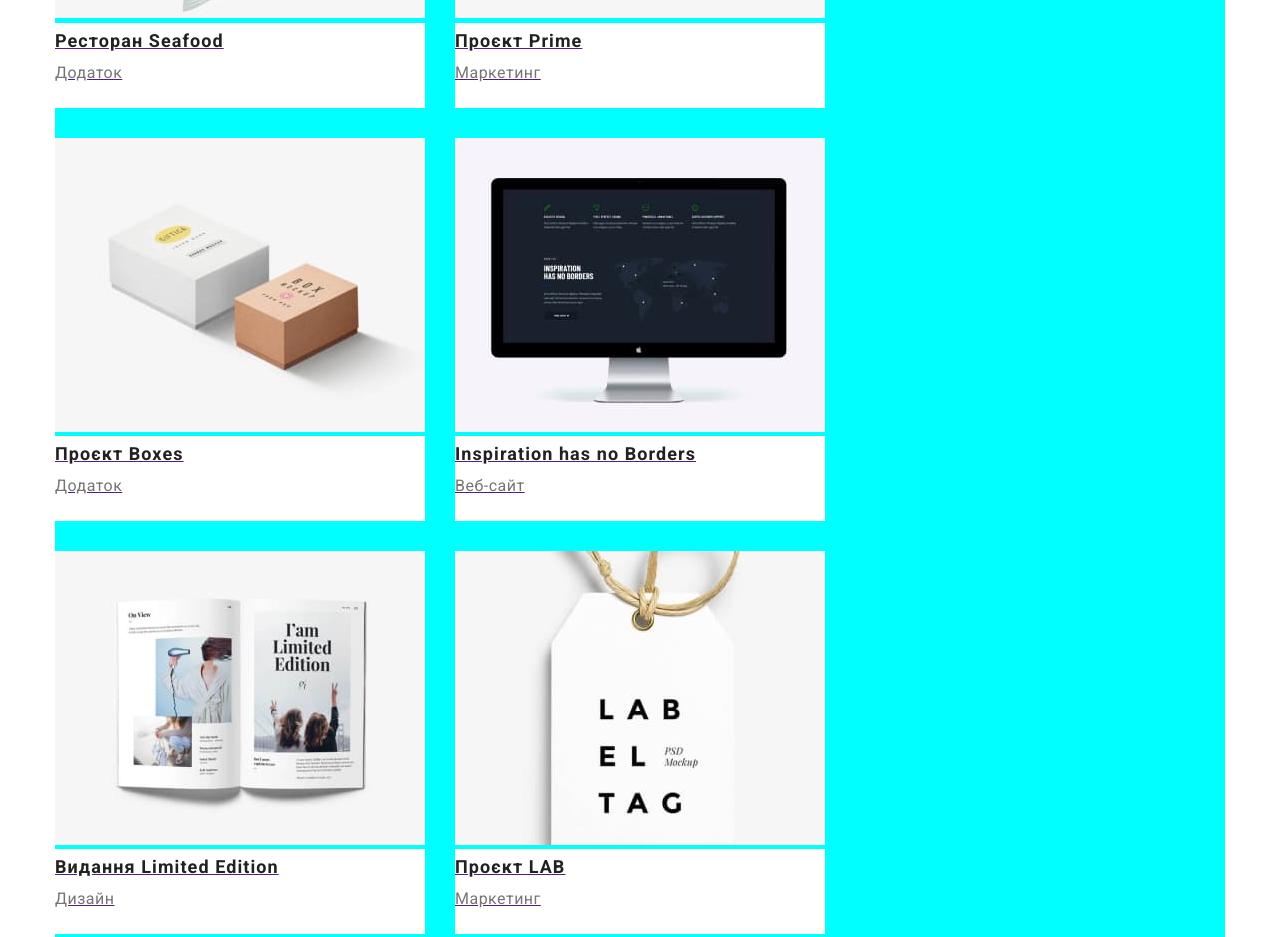
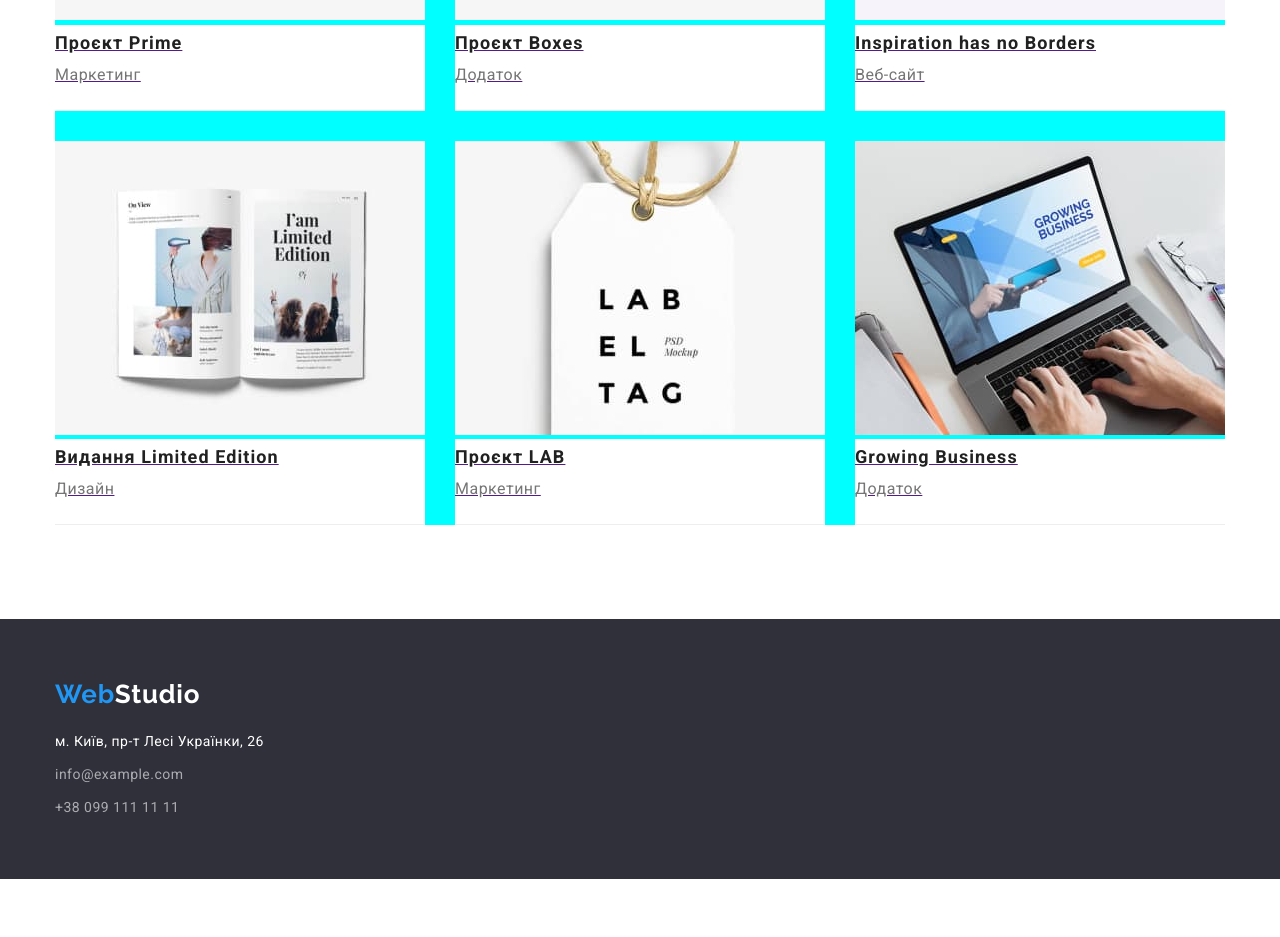
Before and after one commit to Serhey1992/goit-markup-hw-03, a plain HTML site: page portfolio.html in a window 1280 px wide. Shown: the part 933-1870 px from the top of the page. After the commit the page ends 1812 px from the top, so only its background shows below. Drawn offline with nearby package versions, Linux system fonts and the light colour scheme.

Commit message:
maybi finish

```diff
--- a/css/styles.css
+++ b/css/styles.css
@@ -25,7 +25,8 @@ h1, h2, h3, p, ul{
     width: 1200px;
 }
 .page-header{
-    background-color: var(--primary-bcg-color)
+    background-color: var(--primary-bcg-color);
+    border-bottom: 1px solid #ECECEC;
 }
 .main-nav{
     display: flex;
@@ -317,7 +318,14 @@ body{
     width: 370px;
     margin-right: 30px;
     margin-bottom: 30px;
+    border-bottom: 1px solid #EEEEEE;
 
+}
+.examples .item:nth-child(3n){
+    margin-right: 0px;
+}
+.examples .item:nth-last-child(-n +3){
+    margin-bottom: 0px;
 }
 .examples-title{
     color: var(--title-text-color);
```
